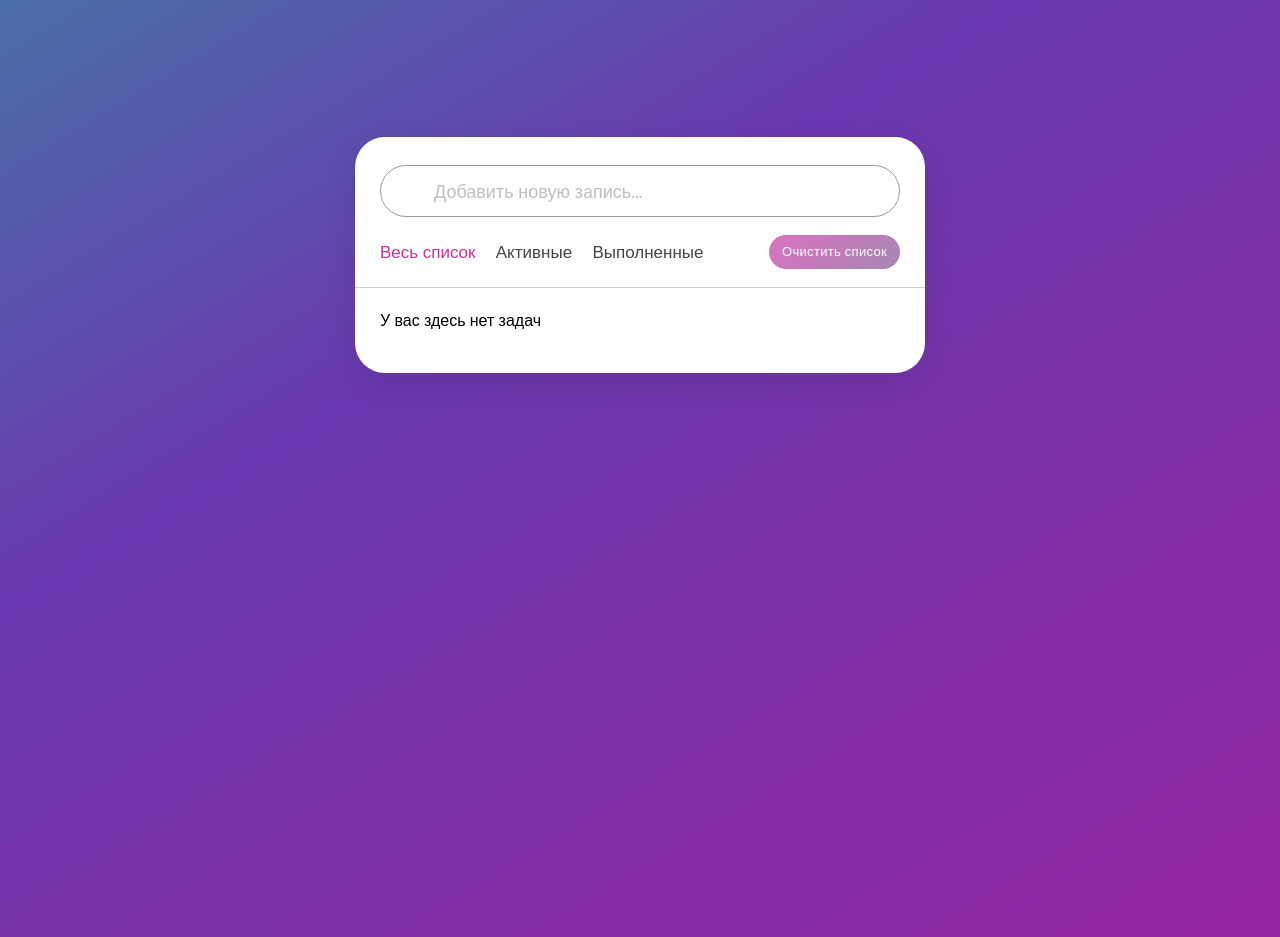
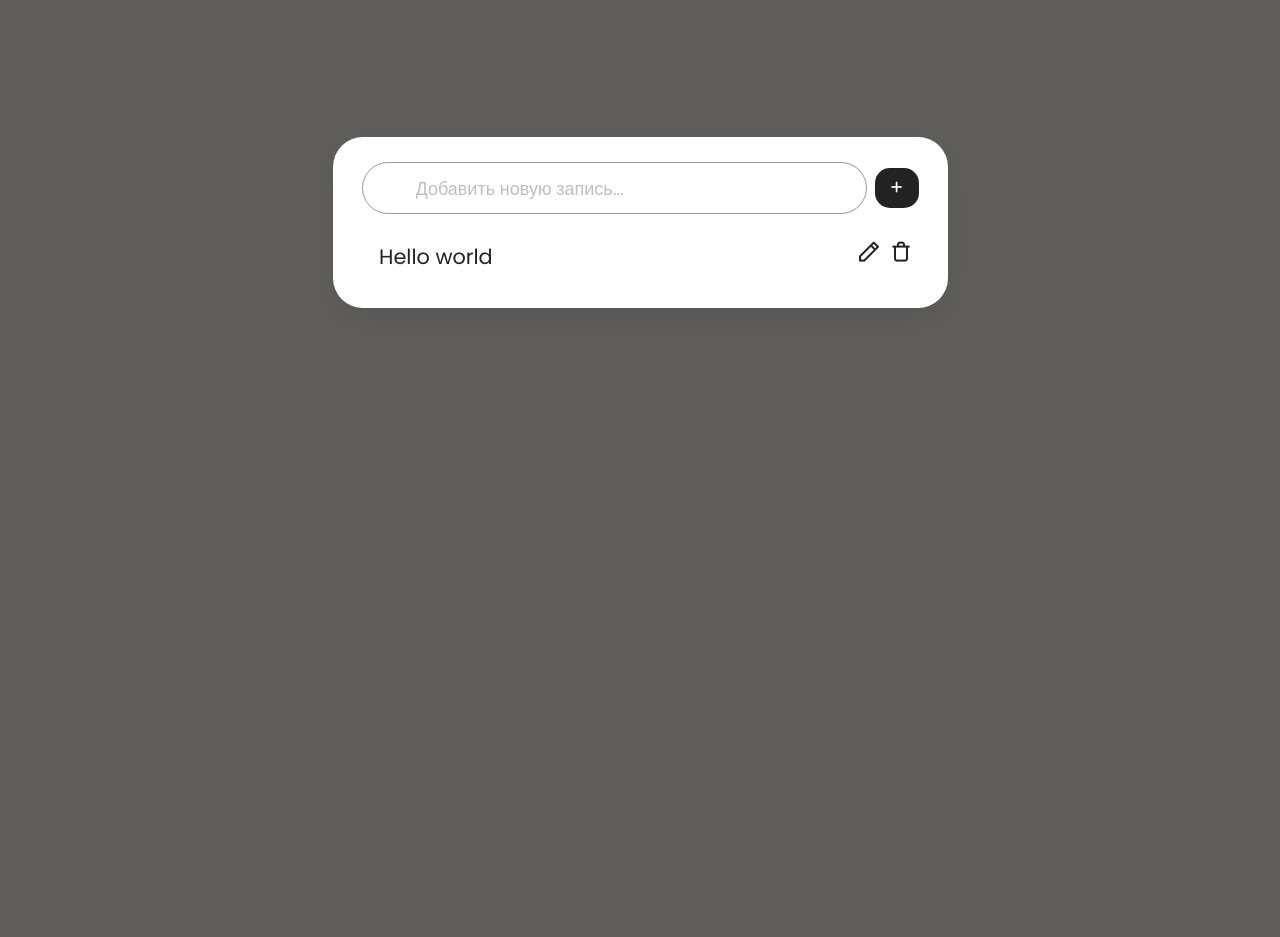
Before and after one commit to halilovn/test_task, a plain HTML site: page index.html in a window 1280 px wide. Drawn offline with nearby package versions, Linux system fonts and the light colour scheme.

Commit message:
Add files via upload

```diff
--- a/index.html
+++ b/index.html
@@ -1,29 +1,26 @@
 <!DOCTYPE html>
-<html lang="ru" dir="ltr">
+<html>
 <head>
-    <meta charset="utf-8">
-    <title>TestTask</title>
-    <link rel="stylesheet" href="style.css">
-    <meta name="viewport" content="width=device-width, initial-scale=1.0">
+    <meta charset='utf-8'>
+    <meta http-equiv='X-UA-Compatible' content='IE=edge'>
+    <title>testask</title>
+    <meta name='viewport' content='width=device-width, initial-scale=1'>
+    <link rel='stylesheet' type='text/css' media='screen' href='style.css'>
+    <link href="https://fonts.googleapis.com/css?family=Hind&display=swap" rel="stylesheet">
+    <link rel="stylesheet" href="path/to/font-awesome/css/font-awesome.min.css">
     <link rel="stylesheet" href="https://unicons.iconscout.com/release/v4.0.0/css/line.css">
+    <script src="https://kit.fontawesome.com/a81368914c.js"></script>
+    <script src="https://cdnjs.cloudflare.com/ajax/libs/Sortable/1.10.2/Sortable.min.js"></script>
 </head>
 <body>
     <div class="wrapper">
     <div class="task-input">
-        <input type="text" placeholder="Добавить новую запись...">
+        <input type="text" class="input" placeholder="Добавить новую запись...">
+    	  <button class="add"><i class="fa fa-plus"></i></button>
       </div>
-      <div class="controls">
-        <div class="filters">
-          <span class="active" id="all">Весь список</span>
-          <span id="pending">Активные</span>
-          <span id="completed">Выполненные</span>
+     <div class="container">
      </div>
-        <button class="clear-btn">Очистить список</button>
 </div>
-      <ul class="task-box"></ul>
-    </div>
-
-    <script src="script.js"></script>
-
+    <script src='script.js'></script>
 </body>
 </html>
--- a/script.js
+++ b/script.js
@@ -1,48 +1,75 @@
-const taskInput = document.querySelector(".task-input input"),
-filters = document.querySelectorAll(".filters span"),
-clearAll = document.querySelector(".clear-btn"),
-taskBox = document.querySelector(".task-box");
+const container = document.querySelector('.container');
+var inputValue = document.querySelector('.input');
+const add = document.querySelector('.add');
 
-let editId,
-isEditTask = false,
-todos = JSON.parse(localStorage.getItem("todo-list"));
 
-filters.forEach(btn => {
-    btn.addEventListener("click", () => {
-        document.querySelector("span.active").classList.remove("active");
-        btn.classList.add("active");
-        showTodo(btn.id);
-    });
-});
+if(window.localStorage.getItem("todos") == undefined){
+     var todos = [];
+     window.localStorage.setItem("todos", JSON.stringify(todos));
+}
 
-function showTodo(filter) {
-    let liTag = "";
-    if(todos) {
-        todos.forEach((todo, id) => {
-            let completed = todo.status == "completed" ? "checked" : "";
-            if(filter == todo.status || filter == "all") {
-                liTag += `<li class="task">
-                            <label for="${id}">
-                                <input onclick="updateStatus(this)" type="checkbox" id="${id}" ${completed}>
-                                <p class="${completed}">${todo.name}</p>
-                            </label>
-                            <div class="settings">
-                                <i onclick="showMenu(this)" class="uil uil-ellipsis-h"></i>
-                                <ul class="task-menu">
-                                    <li onclick='editTask(${id}, "${todo.name}")'><i></i>Изменить</li>
-                                    <li onclick='deleteTask(${id}, "${filter}")'><i></i>Удалить</li>
-                                </ul>
-                            </div>
-                        </li>`;
-            }
-        });
+var todosEX = window.localStorage.getItem("todos");
+var todos = JSON.parse(todosEX);
+
+
+class item{
+	constructor(name){
+		this.createItem(name);
+	}
+    createItem(name){
+    	var itemBox = document.createElement('div');
+        itemBox.classList.add('item');
+
+    	var input = document.createElement('input');
+        input.type = "text";
+    	input.disabled = true;
+    	input.value = name;
+    	input.classList.add('item_input');
+
+    	var edit = document.createElement('button');
+    	edit.classList.add('edit');
+    	edit.innerHTML = `<i class="uil uil-pen"></i>`;
+    	edit.addEventListener('click', () => this.edit(input, name));
+
+    	var remove = document.createElement('button');
+    	remove.classList.add('remove');
+    	remove.innerHTML = `<i class="uil uil-trash">`;
+    	remove.addEventListener('click', () => this.remove(itemBox, name));
+
+    	container.appendChild(itemBox);
+
+        itemBox.appendChild(input);
+        itemBox.appendChild(edit);
+        itemBox.appendChild(remove);
+
     }
-    taskBox.innerHTML = liTag || `<span>У вас здесь нет задач</span>`;
-    let checkTask = taskBox.querySelectorAll(".task");
-    !checkTask.length ? clearAll.classList.remove("active") : clearAll.classList.add("active");
-    taskBox.offsetHeight >= 300 ? taskBox.classList.add("overflow") : taskBox.classList.remove("overflow");
+
+    edit(input, name){
+        if(input.disabled == true){
+           input.disabled = !input.disabled;
+        }
+    	else{
+            input.disabled = !input.disabled;
+            let indexof = todos.indexOf(name);
+            todos[indexof] = input.value;
+            window.localStorage.setItem("todos", JSON.stringify(todos));
+        }
+    }
+
+    remove(itemBox, name){
+        itemBox.parentNode.removeChild(itemBox);
+        let index = todos.indexOf(name);
+        todos.splice(index, 1);
+        window.localStorage.setItem("todos", JSON.stringify(todos));
+    }
 }
-showTodo("all");
+
+add.addEventListener('click', check);
+window.addEventListener('keydown', (e) => {
+	if(e.which == 13){
+		check();
+	}
+})
 
 function showMenu(selectedTask) {
     let menuDiv = selectedTask.parentElement.lastElementChild;
@@ -63,44 +90,22 @@ function updateStatus(selectedTask) {
         taskName.classList.remove("checked");
         todos[selectedTask.id].status = "pending";
     }
-    localStorage.setItem("todo-list", JSON.stringify(todos))
+    localStorage.setItem("todos", JSON.stringify(todos))
 }
 
-function editTask(taskId, textName) {
-    editId = taskId;
-    isEditTask = true;
-    taskInput.value = textName;
-    taskInput.focus();
-    taskInput.classList.add("active");
+function check(){
+	if(inputValue.value != ""){
+		new item(inputValue.value);
+        todos.push(inputValue.value);
+        window.localStorage.setItem("todos", JSON.stringify(todos));
+		inputValue.value = "";
+	}
 }
 
-function deleteTask(deleteId, filter) {
-    isEditTask = false;
-    todos.splice(deleteId, 1);
-    localStorage.setItem("todo-list", JSON.stringify(todos));
-    showTodo(filter);
+
+for (var v = 0 ; v < todos.length ; v++){
+    new item(todos[v]);
 }
 
-clearAll.addEventListener("click", () => {
-    isEditTask = false;
-    todos.splice(0, todos.length);
-    localStorage.setItem("todo-list", JSON.stringify(todos));
-    showTodo()
-});
 
-taskInput.addEventListener("keyup", e => {
-    let userTask = taskInput.value.trim();
-    if(e.key == "Enter" && userTask) {
-        if(!isEditTask) {
-            todos = !todos ? [] : todos;
-            let taskInfo = {name: userTask, status: "pending"};
-            todos.push(taskInfo);
-        } else {
-            isEditTask = false;
-            todos[editId].name = userTask;
-        }
-        taskInput.value = "";
-        localStorage.setItem("todo-list", JSON.stringify(todos));
-        showTodo(document.querySelector("span.active").id);
-    }
-});
+new item("Hello world");
--- a/style.css
+++ b/style.css
@@ -9,44 +9,26 @@ body{
   width: 100%;
   height: 100vh;
   overflow: hidden;
-  background: linear-gradient(149deg, rgba(24,187,156,1) 20%, rgba(106,57,175,1) 42%, rgba(187,24,148,1) 72%, rgba(115,53,134,1) 80%);
-	background-size: 400% 400%;
-	animation: gradient 27s infinite linear;
-	transform: translate3d(0, 0, 0);
+  background: rgb(97, 94, 94);
 }
-@keyframes gradient {
-	0% {
-		background-position: 0% 50%;
-	}
-	50% {
-		background-position: 100% 50%;
-	}
-	100% {
-		background-position: 0% 50%;
-	}
-}
-::selection{
-  color: #fff;
-  background: rgb(196, 54, 148);
-}
+
 .wrapper{
-  max-width: 570px;
-  padding: 28px 0 30px;
+  max-width: 615px;
+  padding: 25px 0 25px;
   margin: 137px auto;
   background: #fff;
   border-radius: 30px;
   box-shadow: 0 10px 30px rgba(0,0,0,0.1);
 }
 .task-input{
+  display: flex;
+  justify-content: center;
+  align-items: center;
   height: 52px;
   padding: 0 25px;
   position: relative;
 }
-.task-input img{
-  top: 50%;
-  position: absolute;
-  transform: translate(17px, -50%);
-}
+
 .task-input input{
   height: 100%;
   width: 100%;
@@ -59,172 +41,122 @@ body{
 .task-input input:focus,
 .task-input input.active{
   padding-left: 52px;
-  border: 2px solid rgb(196, 54, 148);
+  border: 2px solid rgb(0, 0, 0);
 }
 .task-input input::placeholder{
   color: #bfbfbf;
 }
-.controls, li{
-  display: flex;
-  align-items: center;
-  justify-content: space-between;
-}
-.controls{
-  padding: 18px 25px;
-  border-bottom: 1px solid #ccc;
-}
-.filters span{
-  margin: 0 8px;
-  font-size: 17px;
-  color: #444444;
-  cursor: pointer;
-}
-.filters span:first-child{
-  margin-left: 0;
-}
-.filters span.active{
-  color: rgb(196, 54, 148);
-}
-.controls .clear-btn{
-  border: none;
-  opacity: 0.6;
-  outline: none;
-  color: #fff;
-  cursor: pointer;
-  font-size: 13px;
-  padding: 7px 13px;
-  border-radius: 25px;
-  letter-spacing: 0.3px;
-  pointer-events: none;
-  transition: transform 0.25s ease;
-  background: linear-gradient(135deg, rgba(187,24,148,1) 7%, rgba(115,53,134,1) 93%);
-}
-.clear-btn.active{
-  opacity: 0.9;
-  pointer-events: auto;
-}
-.clear-btn:active{
-  transform: scale(0.93);
-}
-.task-box{
+
+.container{
   margin-top: 20px;
   margin-right: 5px;
   padding: 0 20px 10px 25px;
-}
-.task-box.overflow{
   overflow-y: auto;
   max-height: 300px;
 }
-.task-box::-webkit-scrollbar{
+.container::-webkit-scrollbar{
   width: 5px;
 }
-.task-box::-webkit-scrollbar-track{
+.container::-webkit-scrollbar-track{
   background: #f1f1f1;
   border-radius: 25px;
 }
-.task-box::-webkit-scrollbar-thumb{
+.container::-webkit-scrollbar-thumb{
   background: #e6e6e6;
   border-radius: 25px;
 }
-.task-box .task{
+.container .item{
   list-style: none;
   font-size: 17px;
-  margin-bottom: 18px;
-  padding-bottom: 16px;
+  margin-bottom: 8px;
+  padding-bottom: 6px;
   align-items: flex-start;
   border-bottom: 1px solid #ccc;
 }
-.task-box .task:last-child{
+.container .item:last-child{
   margin-bottom: 0;
   border-bottom: 0;
   padding-bottom: 0;
 }
-.task-box .task label{
+.container .item {
   display: flex;
   align-items: flex-start;
 }
-.task label input{
+.item input{
   margin-top: 7px;
-  accent-color: rgb(196, 54, 148);
+  accent-color: rgb(0, 0, 0);
 }
-.task label p{
+.item {
   user-select: none;
   margin-left: 12px;
   word-wrap: break-word;
 }
-.task label p.checked{
-  text-decoration: line-through;
-}
-.task-box .settings{
-  position: relative;
-}
-.settings :where(i, li){
-  cursor: pointer;
-}
-.settings .task-menu{
-  z-index: 10;
-  right: -5px;
-  bottom: -65px;
-  padding: 5px 0;
-  background: #fff;
-  position: absolute;
-  border-radius: 4px;
-  transform: scale(0);
-  transform-origin: top right;
-  box-shadow: 0 0 6px rgba(0,0,0,0.15);
-  transition: transform 0.2s ease;
-}
-.task-box .task:last-child .task-menu{
+
+.container .task:last-child{
   bottom: 0;
   transform-origin: bottom right;
 }
-.task-box .task:first-child .task-menu{
+.container .task:first-child{
   bottom: -65px;
   transform-origin: top right;
 }
-.task-menu.show{
-  transform: scale(1);
+.item_input{
+	background: none;
+	outline: none;
+	border: none;
+	color: rgb(36, 35, 36);
+	font-size: 1.3rem;
+	width: 470px;
 }
-.task-menu li{
-  height: 25px;
-  font-size: 16px;
-  margin-bottom: 2px;
-  padding: 17px 10px;
-  cursor: pointer;
-  justify-content: flex-start;
+.input{
+    padding: 0.5rem 1rem;
+    outline: none;
+    border: none;
+    height: 50px;
+    border-radius: 25px;
+    width: 350px;
+    margin: 0.25rem;
+    transition: .5s;
+    font-size: 1.15rem;
 }
-.task-menu li:last-child{
-  margin-bottom: 0;
+.add{
+	outline: none;
+    border: none;
+    height: 40px;
+    border-radius: 15px;
+    width: 50px;
+    background-color: rgb(36, 35, 36);
+    color: white;
+    cursor: pointer;
+    transition: .5s;
+    margin: 0.25rem;
 }
-.settings li:hover{
-  background: #f5f5f5;
+.add:hover{
+	opacity: 0.7;
 }
-.settings li i{
-  padding-right: 8px;
+.container{
+	display: flex;
+	flex-direction: column;
+	justify-content: center;
+	align-items: center;
+	text-align: center;
 }
-
-@media (max-width: 400px) {
-  body{
-    padding: 0 10px;
-  }
-  .wrapper {
-    padding: 20px 0;
-  }
-  .filters span{
-    margin: 0 5px;
-  }
-  .task-input{
-    padding: 0 20px;
-  }
-  .controls{
-    padding: 18px 20px;
-  }
-  .task-box{
-    margin-top: 20px;
-    margin-right: 5px;
-    padding: 0 15px 10px 20px;
-  }
-  .task label input{
-    margin-top: 4px;
-  }
+.edit{
+	background: none;
+	outline: none;
+	border: none;
+	color: rgb(36, 35, 36);
+	font-size: 1.5rem;
+	font-family: 'Hind', sans-serif;
+	margin: 0 0.5rem;
+	cursor: pointer;
 }
+.remove{
+	background: none;
+	outline: none;
+	border: none;
+	color: rgb(36, 35, 36);
+	font-size: 1.5rem;
+	font-family: 'Hind', sans-serif;
+	cursor: pointer;
+}
```
Lines whose indentation alone changed are shown as unchanged.
